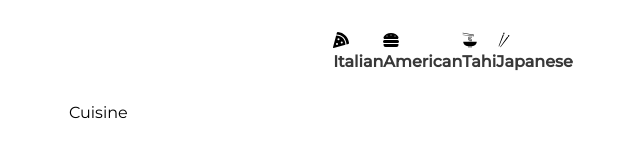
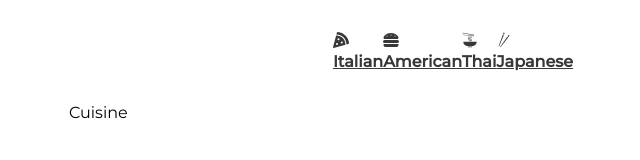
Before and after one commit to dev01yusuf/recipes, a React (Create React App) app: page /cuisine in a window 1280 px wide. Shown: the top 160 px of the page, without its empty margins (187-827 px from the left). Built offline with nearby package versions, Linux system fonts and the light colour scheme.

Commit message:
adding navlink in category

```diff
--- a/src/App.js
+++ b/src/App.js
@@ -1,12 +1,14 @@
 import Category from "./components/Category";
 import Pages from "./pages/Pages";
-
+import { BrowserRouter } from "react-router-dom";
 
 function App() {
   return (
     <div className="App">
-      <Category />
-      <Pages />
+      <BrowserRouter>
+          <Category />
+          <Pages />
+      </BrowserRouter>
     </div>
   );
 }
--- a/src/components/Category.jsx
+++ b/src/components/Category.jsx
@@ -1,27 +1,27 @@
 import { FaPizzaSlice, FaHamburger} from "react-icons/fa";
 import { GiNoodles, GiChopsticks} from "react-icons/gi";
 import styled from "styled-components";
-/* import {NavLink} from 'react-router-dom'
- */
+import {NavLink} from 'react-router-dom'
+
 function Category() {
   return (
     <List>
-        <div>
+        <NavLink to={"/cuisine/Italian"}>
             <FaPizzaSlice />
             <h4>Italian</h4>
-        </div>
-        <div>
+        </NavLink>
+        <NavLink  to={"/cuisine/American"}>
             <FaHamburger />
             <h4>American</h4>
-        </div>
-        <div>
+        </NavLink>
+        <NavLink  to={"/cuisine/Thai"}>
             <GiNoodles />
-            <h4>Tahi</h4>
-        </div>
-        <div>
+            <h4>Thai</h4>
+        </NavLink>
+        <NavLink  to={"/cuisine/Japanese"}>
             <GiChopsticks />
             <h4>Japanese</h4>
-        </div>
+        </NavLink>
     </List>
   )
 }
--- a/src/pages/Pages.jsx
+++ b/src/pages/Pages.jsx
@@ -1,17 +1,15 @@
 import React from 'react'
 import Home from './Home'
 import Cuisine from './Cuisine'
-import { Route, Routes , BrowserRouter} from 'react-router-dom'
+import { Route, Routes } from 'react-router-dom'
 
 function Pages() {
   return (
-    <BrowserRouter>
         <Routes>
           <Route path="/" element={<Home />} />
           <Route path="/cuisine" element={<Cuisine />} />
         </Routes>
-    </BrowserRouter>
-  )
+  );
 }
 
 export default Pages
```
